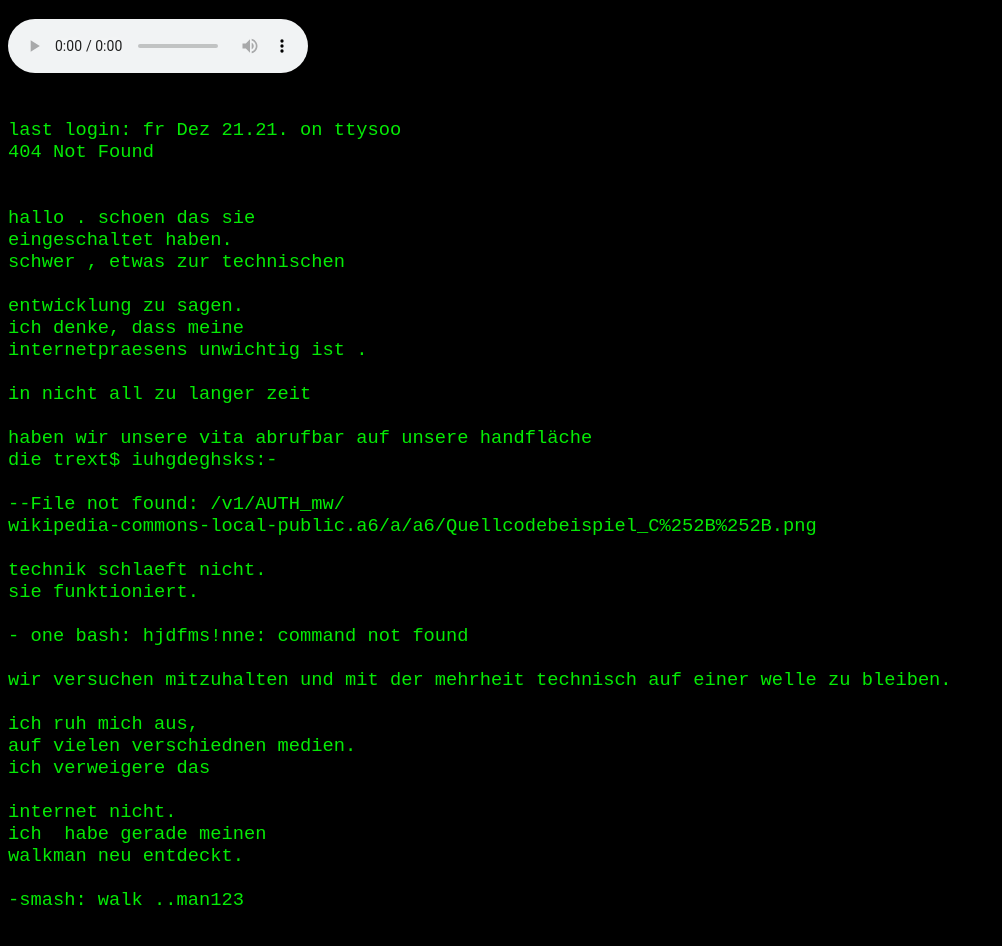
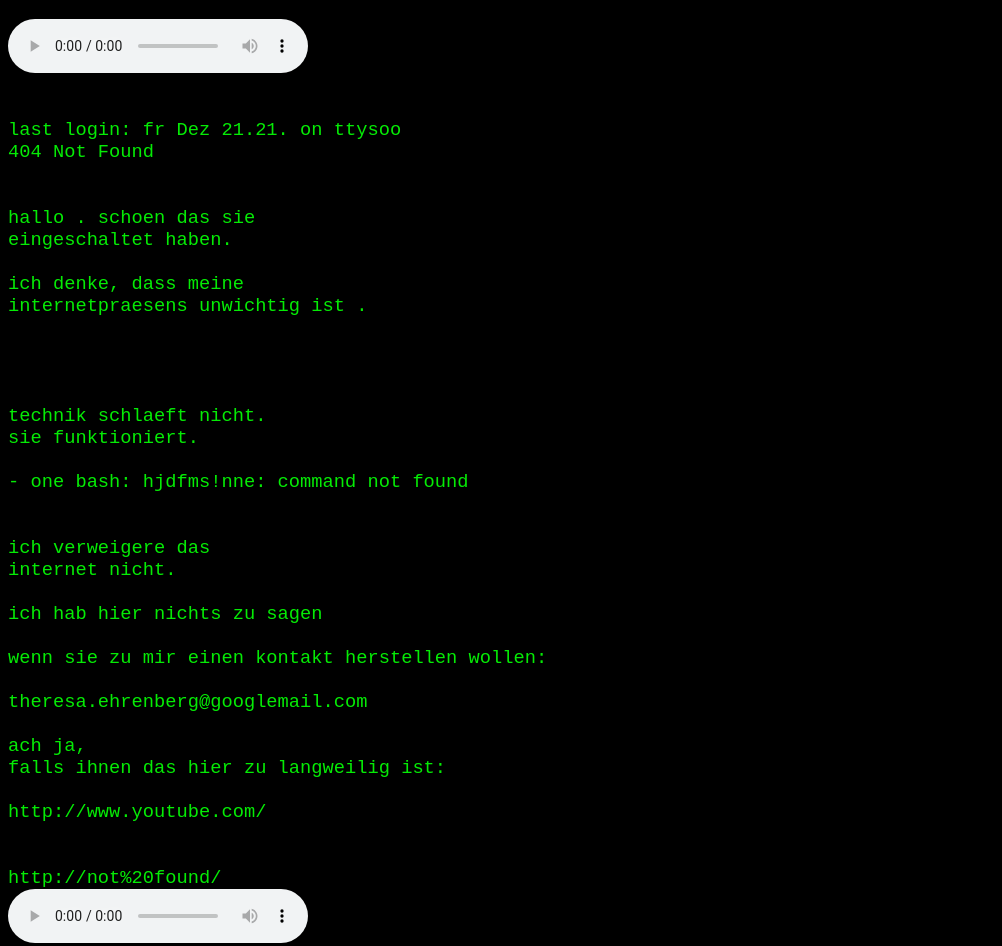
Before and after one commit to t-rext/t-rext.github.io, a plain HTML site: page index.html in a window 1280 px wide. Shown: the whole page, without its empty margins (0-1002 px from the left). Drawn offline with Linux system fonts and the light colour scheme.

Commit message:
t-rext ready

```diff
--- a/index.html
+++ b/index.html
@@ -34,37 +34,36 @@ last login: fr Dez 21.21. on ttysoo
 
 hallo . schoen das sie
 eingeschaltet haben.
-schwer , etwas zur technischen
 
-entwicklung zu sagen.
 ich denke, dass meine
 internetpraesens unwichtig ist .
 
-in nicht all zu langer zeit
 
-haben wir unsere vita abrufbar auf unsere handfläche
-die trext$ iuhgdeghsks:-
 
---File not found: /v1/AUTH_mw/
-wikipedia-commons-local-public.a6/a/a6/Quellcodebeispiel_C%252B%252B.png
 
 technik schlaeft nicht.
 sie funktioniert.
 
 - one bash: hjdfms!nne: command not found
 
-wir versuchen mitzuhalten und mit der mehrheit technisch auf einer welle zu bleiben.
 
-ich ruh mich aus,
-auf vielen verschiednen medien.
 ich verweigere das
+internet nicht.
 
-internet nicht.
-ich  habe gerade meinen
-walkman neu entdeckt.
+ich hab hier nichts zu sagen
 
--smash: walk ..man123
+wenn sie zu mir einen kontakt herstellen wollen:
 
+theresa.ehrenberg@googlemail.com
+
+ach ja,
+falls ihnen das hier zu langweilig ist:
+
+http://www.youtube.com/
+
+
+http://not%20found/
+<audio ---src="matermmmial/STE-015.mp3" loop aulltoplay controls="!!!!!controls">
 </pre>
 
     </body>
```
